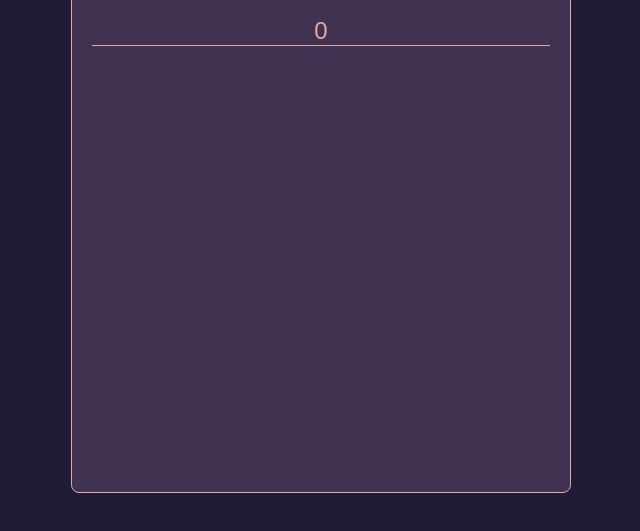
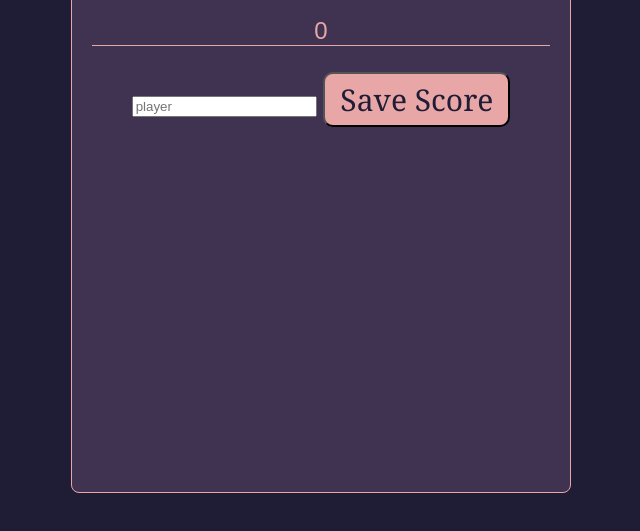
Before and after one commit to Akuruu/quiz_game, a plain HTML site: page gameOver.html in a window 1280 px wide. Shown: the part 173-704 px from the top of the page, without its empty margins (319-959 px from the left). Drawn offline with Linux system fonts and the light colour scheme.

Commit message:
created a save score button

```diff
--- a/assets/style.css
+++ b/assets/style.css
@@ -40,6 +40,14 @@ button {
     font-size: 30px;
     font-family: Cambria, Cochin, Georgia, Times, 'Times New Roman', serif;
     padding: 5px 15px;
+}
+
+form {
+    color: #1F1D36;
+    width: 100%;
+    height: auto;
+    padding: 2px;
+
 }
 
 .quiz{
--- a/gameOver.html
+++ b/gameOver.html
@@ -13,6 +13,12 @@
             <div class="gameOver"> </div>
             <h1 class="scoreboard">Scoreboard</h1>
             <p class="highscore" id="highscore">0</p>
+            <form>
+                <input type="text" name="player" id="username" placeholder="player">
+                <button type="submit" class="saveScore" onclick="saveFinalScore">
+                    Save Score
+                </button>
+            </form>
         </div>
 
     </section>
```
